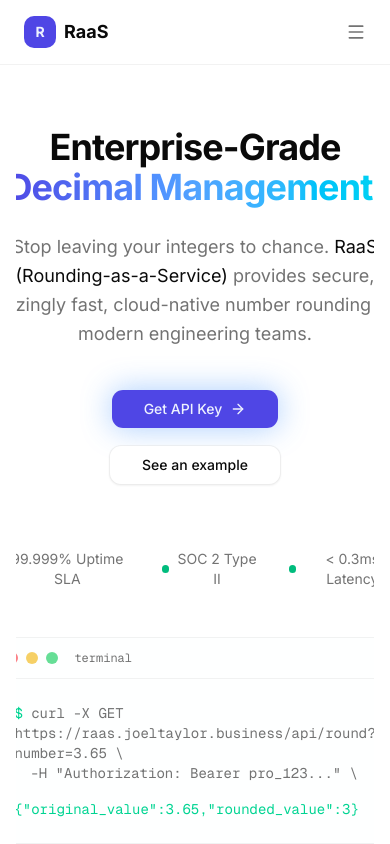
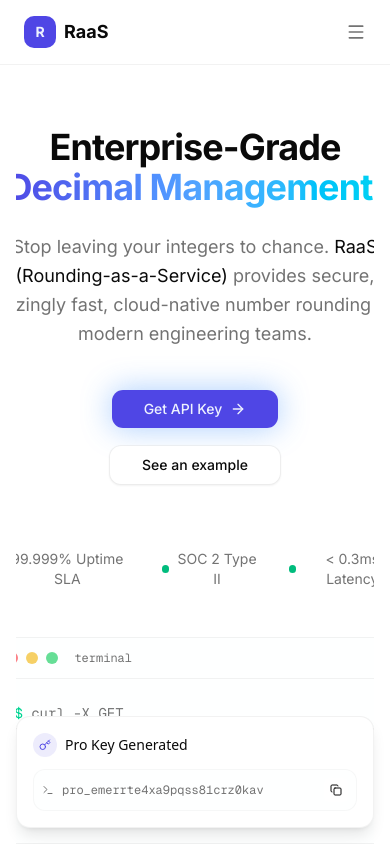
Before and after one commit to jtayped/raas, a Next.js app: page / in a window 390 px wide. Both pictures are taken after a click on the button "Get API Key". Shown: the top 844 px of the page. Built offline with nearby package versions, Linux system fonts and the light colour scheme.

Commit message:
added tosts to get api key buttons

```diff
--- a/src/components/common/navbar.tsx
+++ b/src/components/common/navbar.tsx
@@ -5,6 +5,7 @@ import { Button } from "@/components/ui/button";
 import { Menu, X } from "lucide-react";
 import Link from "next/link";
 import Logo from "./logo";
+import { requestToken } from "../toasts";
 
 const navLinks = [
   { label: "Docs", href: "#" },
@@ -40,7 +41,11 @@ export function Navbar() {
           <Button variant="ghost" size="sm" className="text-muted-foreground">
             Sign In
           </Button>
-          <Button size="sm" className="bg-primary text-primary-foreground">
+          <Button
+            size="sm"
+            className="bg-primary text-primary-foreground"
+            onClick={() => requestToken("pro")}
+          >
             Get API Key
           </Button>
         </div>
@@ -78,6 +83,7 @@ export function Navbar() {
               <Button
                 size="sm"
                 className="w-full bg-primary text-primary-foreground"
+                onClick={() => requestToken("pro")}
               >
                 Get API Key
               </Button>
--- a/src/components/home/hero.tsx
+++ b/src/components/home/hero.tsx
@@ -1,6 +1,8 @@
+"use client";
 import { Button } from "@/components/ui/button";
 import { ArrowRight } from "lucide-react";
 import { API_URL } from "@/constants";
+import { requestToken } from "../toasts";
 
 export default function HeroSection() {
   return (
@@ -24,6 +26,7 @@ export default function HeroSection() {
         <div className="mt-10 flex flex-col items-center gap-4 sm:flex-row">
           <Button
             size="lg"
+            onClick={() => requestToken("pro")}
             className="gap-2 bg-primary px-8 text-primary-foreground shadow-[0_0_30px_rgba(56,139,253,0.4)] transition-shadow hover:shadow-[0_0_50px_rgba(56,139,253,0.6)]"
           >
             Get API Key
--- a/src/components/home/pricing.tsx
+++ b/src/components/home/pricing.tsx
@@ -2,6 +2,7 @@
 import { Badge } from "@/components/ui/badge";
 import { Button } from "@/components/ui/button";
 import { Check, X } from "lucide-react";
+import { requestToken } from "../toasts";
 
 const tiers = [
   {
@@ -32,7 +33,7 @@ const tiers = [
       { text: "Smart rounding strategies", included: false },
     ],
     cta: "Generate key",
-    function: () => null,
+    function: () => requestToken("pro"),
     highlighted: true,
   },
   {
@@ -49,7 +50,7 @@ const tiers = [
       { text: "Rounding insurance policy", included: true },
     ],
     cta: "Generate key",
-    function: () => console.log("holaa"),
+    function: () => requestToken("enterprise"),
     highlighted: false,
   },
 ];
--- a/src/components/toasts/index.tsx
+++ b/src/components/toasts/index.tsx
@@ -0,0 +1,106 @@
+"use client";
+import { toast } from "sonner";
+import { useState, useEffect, useCallback } from "react";
+import { Loader2, Key, Check, Copy, Terminal } from "lucide-react";
+import { generateTierToken } from "@/lib/keys";
+
+function TokenToast({
+  tier,
+  onComplete,
+}: {
+  id: string | number;
+  tier: "pro" | "enterprise";
+  onComplete?: (token: string) => void;
+}) {
+  const [token, setToken] = useState<string | null>(null);
+  const [copied, setCopied] = useState(false);
+
+  useEffect(() => {
+    const delay = Math.floor(Math.random() * 1500) + 500; // 0.5s to 2.0s
+    const timer = setTimeout(() => {
+      const generatedToken = generateTierToken(tier);
+      setToken(generatedToken);
+      if (onComplete) onComplete(generatedToken);
+    }, delay);
+
+    return () => clearTimeout(timer);
+  }, [tier, onComplete]);
+
+  const copyToken = useCallback(() => {
+    if (token) {
+      navigator.clipboard.writeText(token);
+      setCopied(true);
+      setTimeout(() => setCopied(false), 2000);
+    }
+  }, [token]);
+
+  if (!token) {
+    return (
+      <div className="flex w-full min-w-[320px] items-center gap-3 rounded-lg border border-border/50 bg-card p-4 shadow-lg backdrop-blur-md">
+        <Loader2 className="size-4 animate-spin text-primary" />
+        <div className="flex flex-col">
+          <span className="text-sm font-medium text-foreground">
+            Authenticating...
+          </span>
+          <span className="text-xs text-muted-foreground">
+            {tier === "enterprise"
+              ? "Provisioning dedicated routing mesh..."
+              : "Generating Pro authorization key..."}
+          </span>
+        </div>
+      </div>
+    );
+  }
+
+  return (
+    <div className="flex w-full min-w-[320px] flex-col gap-3 rounded-lg border border-border/50 bg-card p-4 shadow-lg backdrop-blur-md">
+      <div className="flex items-center gap-2">
+        <div
+          className={`flex size-6 items-center justify-center rounded-full ${
+            tier === "enterprise" ? "bg-amber-500/10" : "bg-primary/10"
+          }`}
+        >
+          <Key
+            className={`size-3 ${
+              tier === "enterprise" ? "text-amber-500" : "text-primary"
+            }`}
+          />
+        </div>
+        <span className="text-sm font-medium text-foreground">
+          {tier === "enterprise" ? "Enterprise" : "Pro"} Key Generated
+        </span>
+      </div>
+
+      <div className="flex items-center justify-between rounded-md border border-border/30 bg-background/50 p-2">
+        <div className="flex items-center gap-2 overflow-hidden">
+          <Terminal className="size-3 shrink-0 text-muted-foreground" />
+          <span className="truncate font-mono text-xs text-muted-foreground">
+            {token}
+          </span>
+        </div>
+        <button
+          onClick={copyToken}
+          className="ml-2 flex shrink-0 items-center justify-center rounded bg-background p-1.5 hover:bg-muted"
+        >
+          {copied ? (
+            <Check className="size-3 text-emerald-400" />
+          ) : (
+            <Copy className="size-3 text-foreground" />
+          )}
+        </button>
+      </div>
+    </div>
+  );
+}
+
+export function requestToken(
+  tier: "pro" | "enterprise",
+  onComplete?: (token: string) => void,
+) {
+  toast.custom(
+    (id) => <TokenToast id={id} tier={tier} onComplete={onComplete} />,
+    {
+      duration: 6000,
+    },
+  );
+}
```
